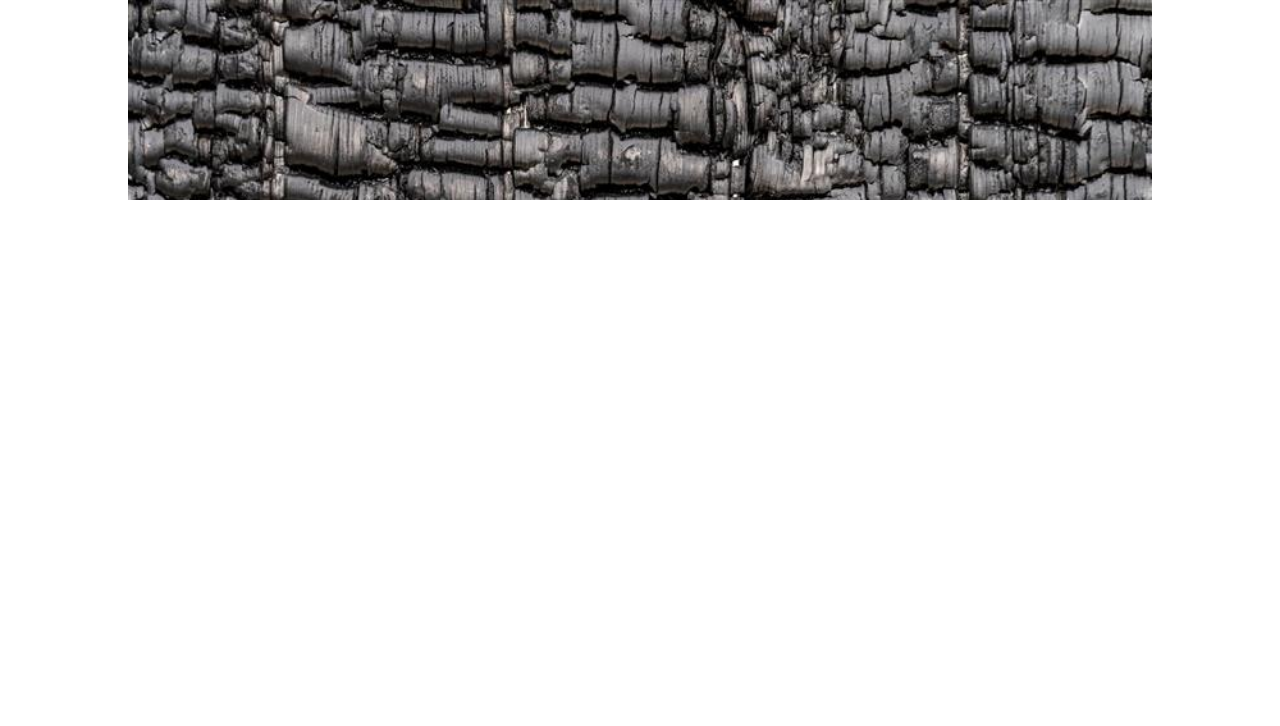
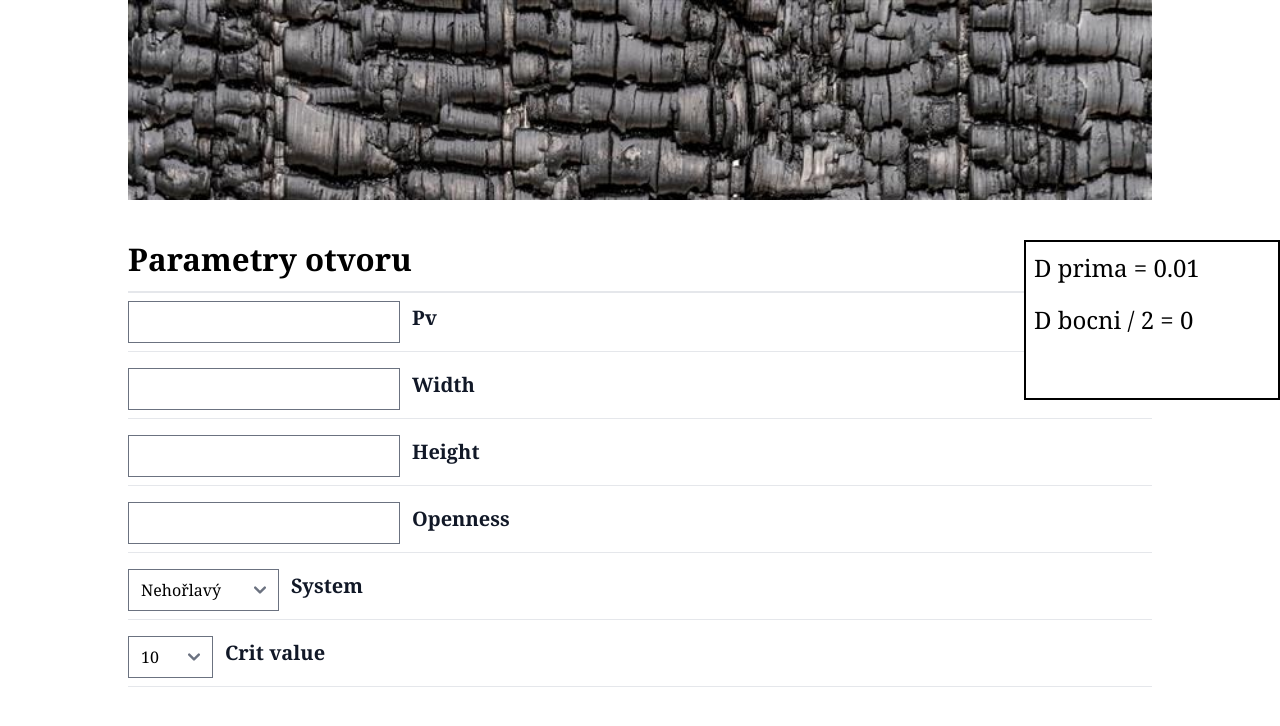
Before and after one commit to happycrying/fire-calculations-github, a React (Vite) app: page /pnp in a window 1280 px wide. Shown: the top 726 px of the page. Built offline with nearby package versions, Linux system fonts and the light colour scheme.

Commit message:
pnp main functionality

```diff
--- a/src/pages/pnp/PNP.tsx
+++ b/src/pages/pnp/PNP.tsx
@@ -1,8 +1,195 @@
-import React from "react";
+import React, { useEffect, useState } from 'react';
+
+interface IParameters {
+  width: number;
+  height: number;
+  openness: number;
+  critValue: 10 | 15 | 18.5;
+  pv: number;
+  system: 'Nehořlavý' | 'Smíšený' | 'Hořlavý DP2' | 'Hořlavý DP3';
+}
+
+interface IResults {
+  d_prima: number;
+  d_bocni: number;
+}
+
+function getBaseLog(x: number, y: number) {
+  return Math.log(y) / Math.log(x);
+}
 
 const PNP = () => {
+  const [parameters, setParameters] = useState<IParameters>({
+    width: 0,
+    height: 0,
+    openness: 100,
+    critValue: 15,
+    pv: 0,
+    system: 'Nehořlavý',
+  });
+
+  const [FCrit, setFcrit] = useState<number>(0);
+  const [results, setResults] = useState<IResults>({
+    d_prima: 0,
+    d_bocni: 0,
+  });
+
+  useEffect(() => {
+    let pv_edit = 0;
+    switch (parameters.system) {
+      case 'Nehořlavý':
+        pv_edit = parameters.pv;
+        break;
+      case 'Smíšený':
+        pv_edit = parameters.pv + 5;
+        break;
+      case 'Hořlavý DP2':
+        pv_edit = parameters.pv + 10;
+        break;
+      case 'Hořlavý DP3':
+        pv_edit = parameters.pv + 15;
+        break;
+    }
+
+    let TNorm = 20 + 345 * getBaseLog(10, 8 * pv_edit + 1);
+    let IMax =
+      Math.pow(TNorm + 273.15, 4) * 5.67 * Math.pow(10, -11) * (parameters.openness * 0.01);
+    let _FCrit = parameters.critValue / IMax;
+    setFcrit(_FCrit);
+  }, [parameters.pv,parameters.system,parameters.openness, parameters.critValue]);
+
+  const calcDPrima = () => {
+    for (let i = 0.01; i < 15; i += 0.001) {
+      let A = parameters.height / 2 / i;
+      let B = parameters.width / 2 / i;
+      let Fd =
+        4 *
+        (1 / (2 * Math.PI)) *
+        ((A / Math.sqrt(1 + A * A)) * Math.atan(B / Math.sqrt(1 + A * A)) +
+          (B / Math.sqrt(1 + B * B)) * Math.atan(A / Math.sqrt(1 + B * B)));
+      if (Fd - FCrit <= 0) {
+        return i;
+      }
+    }
+    return 0
+  }
+
+  const calcDBocni = () => {
+    for (let i = 0.01; i < 15; i += 0.001) {
+      let A = parameters.height / 2 / i;
+      let B = parameters.width / i;
+      let Fd =
+        2 *
+        (1 / (2 * Math.PI)) *
+        ((A / Math.sqrt(1 + A * A)) * Math.atan(B / Math.sqrt(1 + A * A)) +
+          (B / Math.sqrt(1 + B * B)) * Math.atan(A / Math.sqrt(1 + B * B)));
+      if (Fd - FCrit <= 0) {
+        return i
+      }
+    }
+    return 0
+  }
+
+
+  useEffect(() => {
+    let d_prim = calcDPrima()
+    let d_bocni = calcDBocni()
+    setResults({d_prima: d_prim, d_bocni:d_bocni / 2})
+  }, [FCrit,parameters.height,parameters.width]);
+
   return (
-    <div>
+    <div className='flex flex-col w-[80%] self-center mb-7'>
+      <div className='z-1 fixed right-0 top-[30vh] w-[20vw] h-[20vh] bg-white border-black border-2'>
+        <p className='3xl:text-5xl text-2xl p-2'>D prima = {Math.floor(results.d_prima * 100) / 100}</p>
+        <p className='3xl:text-5xl text-2xl p-2'>D bocni / 2 = {Math.floor(results.d_bocni * 100) / 100}</p>
+      </div>
+
+      <h2 className='text-3xl font-extrabold border-b-2 pb-2 mb-2 pt-4'>Parametry otvoru</h2>
+      <div className='flex items-center gap-3 border-b-[1px] pb-2 mb-4'>
+        <input
+          type='number'
+          id='pv'
+          onChange={(e) =>
+            setParameters({
+              ...parameters,
+              pv: +e.target.value,
+            })
+          }
+        />
+        <label className={`block mb-2 text-xl font-semibold text-gray-900`}>Pv</label>
+      </div>
+      <div className='flex items-center gap-3 border-b-[1px] pb-2 mb-4'>
+        <input
+          type='number'
+          id='width'
+          onChange={(e) =>
+            setParameters({
+              ...parameters,
+              width: +e.target.value,
+            })
+          }
+        />
+        <label className={`block mb-2 text-xl font-semibold text-gray-900`}>Width</label>
+      </div>
+      <div className='flex items-center gap-3 border-b-[1px] pb-2 mb-4'>
+        <input
+          type='number'
+          id='height'
+          onChange={(e) =>
+            setParameters({
+              ...parameters,
+              height: +e.target.value,
+            })
+          }
+        />
+        <label className={`block mb-2 text-xl font-semibold text-gray-900`}>Height</label>
+      </div>
+      <div className='flex items-center gap-3 border-b-[1px] pb-2 mb-4'>
+        <input
+          type='number'
+          id='openness'
+          onChange={(e) =>
+            setParameters({
+              ...parameters,
+              openness: +e.target.value,
+            })
+          }
+        />
+        <label className={`block mb-2 text-xl font-semibold text-gray-900`}>Openness</label>
+      </div>
+      <div className='flex items-center gap-3 border-b-[1px] pb-2 mb-4'>
+        <select
+          id='system'
+          onChange={(e) =>
+            setParameters({
+              ...parameters,
+              system: e.target.value as 'Nehořlavý' | 'Smíšený' | 'Hořlavý DP2' | 'Hořlavý DP3',
+            })
+          }
+        >
+          <option value='Nehořlavý'>Nehořlavý</option>
+          <option value='Smíšený'>Smíšený</option>
+          <option value='Hořlavý DP2'>Hořlavý DP2</option>
+          <option value='Hořlavý DP3'>Hořlavý DP3</option>
+        </select>
+        <label className={`block mb-2 text-xl font-semibold text-gray-900`}>System</label>
+      </div>
+      <div className='flex items-center gap-3 border-b-[1px] pb-2 mb-4'>
+        <select
+          id='critValue'
+          onChange={(e) =>
+            setParameters({
+              ...parameters,
+              critValue: +e.target.value as 10 | 15 | 18.5,
+            })
+          }
+        >
+          <option value={10}>10</option>
+          <option value={15}>15</option>
+          <option value={18.5}>18.5</option>
+        </select>
+        <label className={`block mb-2 text-xl font-semibold text-gray-900`}>Crit value</label>
+      </div>
 
     </div>
   );
```
